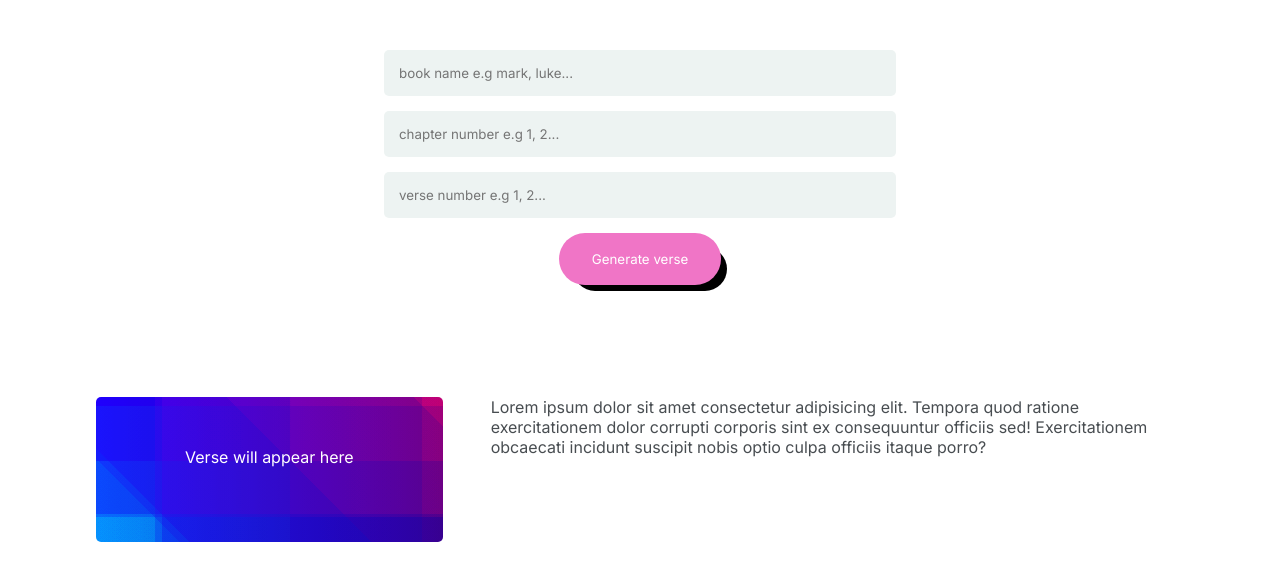
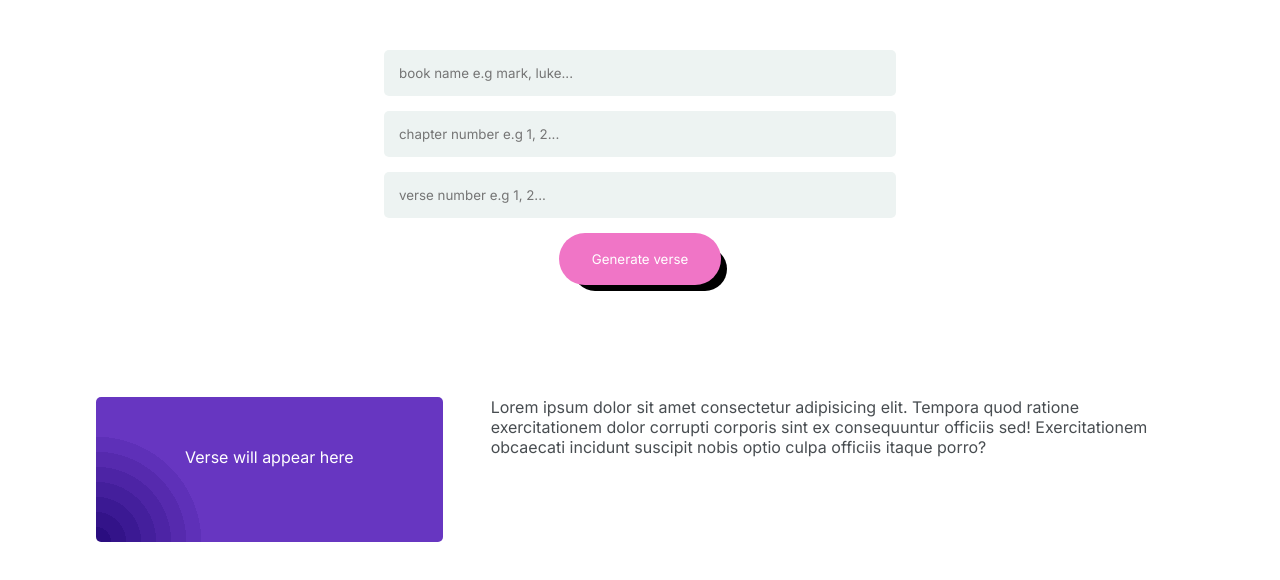
Before and after one commit to abrusu-collins/bibly, a React (Create React App) app: page /app in a window 1280 px wide. Shown: the top 580 px of the page. Built offline with nearby package versions, Linux system fonts and the light colour scheme; a web font is replaced by a local one.

Commit message:
cool work

```diff
--- a/src/scss/app page/_dataandediting.scss
+++ b/src/scss/app page/_dataandediting.scss
@@ -8,7 +8,7 @@
 
     & .data {
         & .versediv{
-            background-image: linear-gradient(90deg, rgb(70, 230, 156) 0%, rgb(70, 230, 156) 17%,rgb(103, 173, 150) 17%, rgb(103, 173, 150) 19%,rgb(136, 116, 144) 19%, rgb(136, 116, 144) 56%,rgb(169, 59, 137) 56%, rgb(169, 59, 137) 94%,rgb(202, 2, 131) 94%, rgb(202, 2, 131) 100%),linear-gradient(0deg, rgb(70, 230, 156) 0%, rgb(70, 230, 156) 17%,rgb(103, 173, 150) 17%, rgb(103, 173, 150) 19%,rgb(136, 116, 144) 19%, rgb(136, 116, 144) 56%,rgb(169, 59, 137) 56%, rgb(169, 59, 137) 94%,rgb(202, 2, 131) 94%, rgb(202, 2, 131) 100%),linear-gradient(45deg, rgb(70, 230, 156) 0%, rgb(70, 230, 156) 17%,rgb(103, 173, 150) 17%, rgb(103, 173, 150) 19%,rgb(136, 116, 144) 19%, rgb(136, 116, 144) 56%,rgb(169, 59, 137) 56%, rgb(169, 59, 137) 94%,rgb(202, 2, 131) 94%, rgb(202, 2, 131) 100%),linear-gradient(90deg, rgb(34, 25, 252),rgb(48, 3, 107)); background-blend-mode:overlay,overlay,overlay,normal;
+            background-image: radial-gradient(circle at bottom left, rgb(42, 13, 128) 0%, rgb(42, 13, 128) 4%,rgb(51, 19, 137) 4%, rgb(51, 19, 137) 8%,rgb(59, 25, 147) 8%, rgb(59, 25, 147) 12%,rgb(68, 31, 156) 12%, rgb(68, 31, 156) 16%,rgb(77, 36, 165) 16%, rgb(77, 36, 165) 20%,rgb(86, 42, 174) 20%, rgb(86, 42, 174) 24%,rgb(94, 48, 184) 24%, rgb(94, 48, 184) 28%,rgb(103, 54, 193) 28%, rgb(103, 54, 193) 100%);
 
             padding: 50px;
             text-align: center;
--- a/src/styles/index.css
+++ b/src/styles/index.css
@@ -188,8 +188,7 @@ form button:hover {
   margin: 100px auto;
 }
 .dataandediting .data .versediv {
-  background-image: linear-gradient(90deg, rgb(70, 230, 156) 0%, rgb(70, 230, 156) 17%, rgb(103, 173, 150) 17%, rgb(103, 173, 150) 19%, rgb(136, 116, 144) 19%, rgb(136, 116, 144) 56%, rgb(169, 59, 137) 56%, rgb(169, 59, 137) 94%, rgb(202, 2, 131) 94%, rgb(202, 2, 131) 100%), linear-gradient(0deg, rgb(70, 230, 156) 0%, rgb(70, 230, 156) 17%, rgb(103, 173, 150) 17%, rgb(103, 173, 150) 19%, rgb(136, 116, 144) 19%, rgb(136, 116, 144) 56%, rgb(169, 59, 137) 56%, rgb(169, 59, 137) 94%, rgb(202, 2, 131) 94%, rgb(202, 2, 131) 100%), linear-gradient(45deg, rgb(70, 230, 156) 0%, rgb(70, 230, 156) 17%, rgb(103, 173, 150) 17%, rgb(103, 173, 150) 19%, rgb(136, 116, 144) 19%, rgb(136, 116, 144) 56%, rgb(169, 59, 137) 56%, rgb(169, 59, 137) 94%, rgb(202, 2, 131) 94%, rgb(202, 2, 131) 100%), linear-gradient(90deg, rgb(34, 25, 252), rgb(48, 3, 107));
-  background-blend-mode: overlay, overlay, overlay, normal;
+  background-image: radial-gradient(circle at bottom left, rgb(42, 13, 128) 0%, rgb(42, 13, 128) 4%, rgb(51, 19, 137) 4%, rgb(51, 19, 137) 8%, rgb(59, 25, 147) 8%, rgb(59, 25, 147) 12%, rgb(68, 31, 156) 12%, rgb(68, 31, 156) 16%, rgb(77, 36, 165) 16%, rgb(77, 36, 165) 20%, rgb(86, 42, 174) 20%, rgb(86, 42, 174) 24%, rgb(94, 48, 184) 24%, rgb(94, 48, 184) 28%, rgb(103, 54, 193) 28%, rgb(103, 54, 193) 100%);
   padding: 50px;
   text-align: center;
   border-radius: 5px;
```
